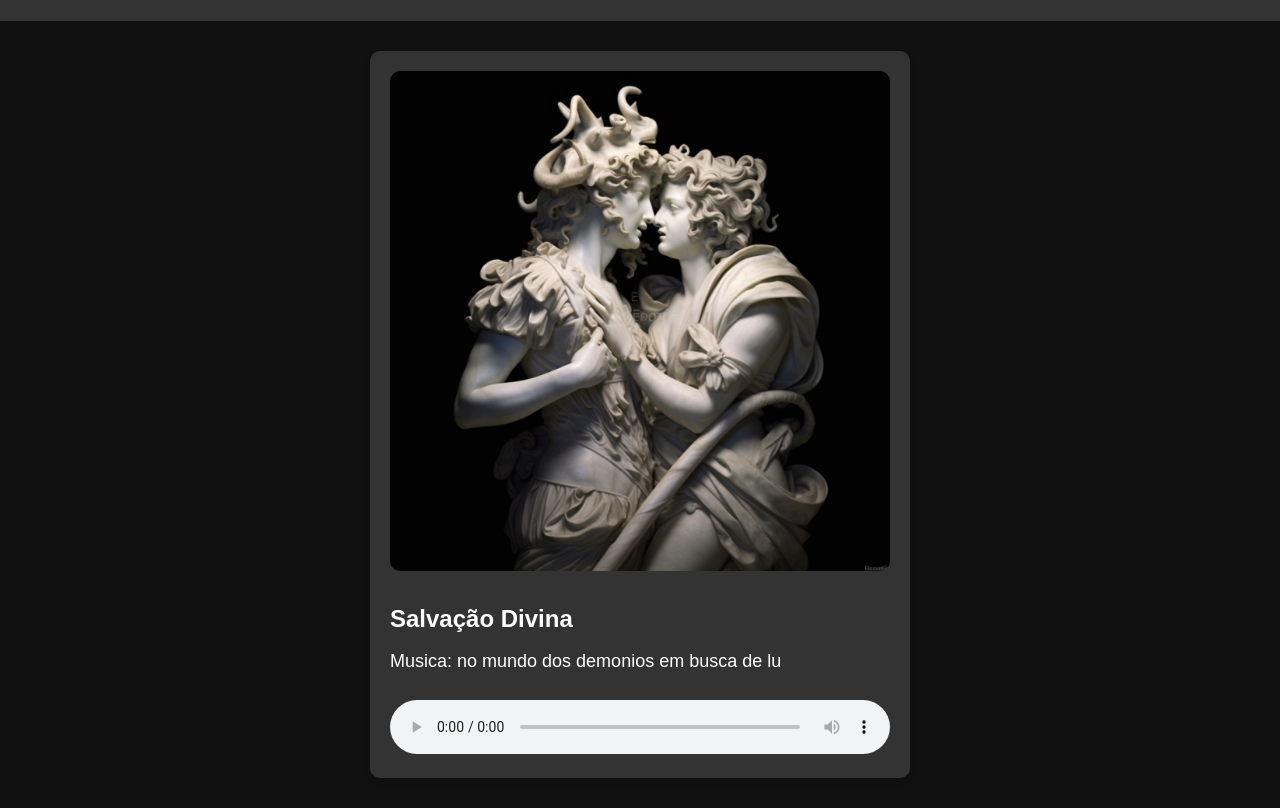
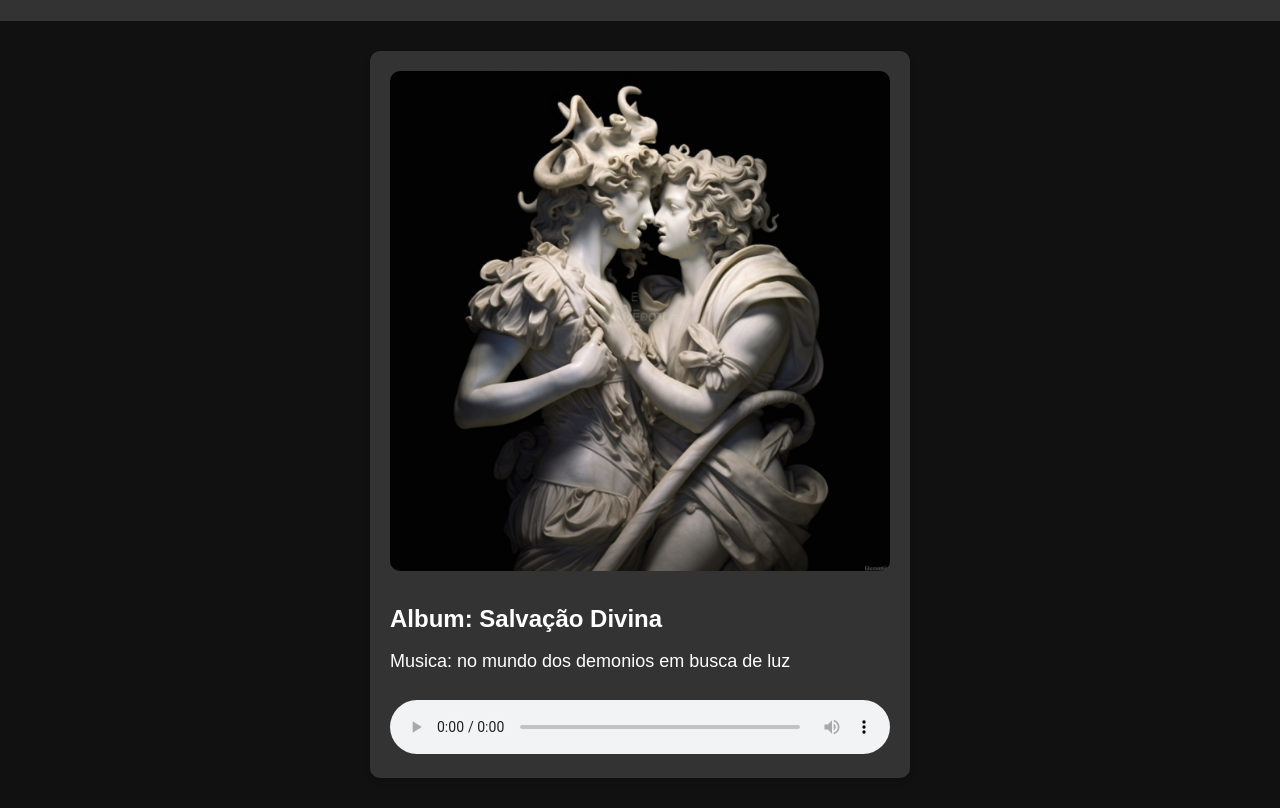
Before and after one commit to iuryeng/iuryeng.github.io, a plain HTML site: page Projects/soudMusicIury/index.html in a window 1280 px wide. Shown: the part 99-907 px from the top of the page. Drawn offline with Linux system fonts and the light colour scheme.

Commit message:
Update index.html

```diff
--- a/Projects/soudMusicIury/index.html
+++ b/Projects/soudMusicIury/index.html
@@ -70,8 +70,8 @@
         <div class="container">
             <div class="album-card">
                 <img src="imagens\image-1.png" alt="Capa do Álbum 2">
-                <h2>Salvação Divina </h2>
-                <p>Musica: no mundo dos demonios em busca de lu</p>
+                <h2>Album: Salvação Divina </h2>
+                <p>Musica: no mundo dos demonios em busca de luz</p>
                 <audio controls>
                     <source src="musicas\no mundo dos demonios em busca de luz.mp3" type="audio/mpeg">
                     Seu navegador não suporta o elemento de áudio.
```
